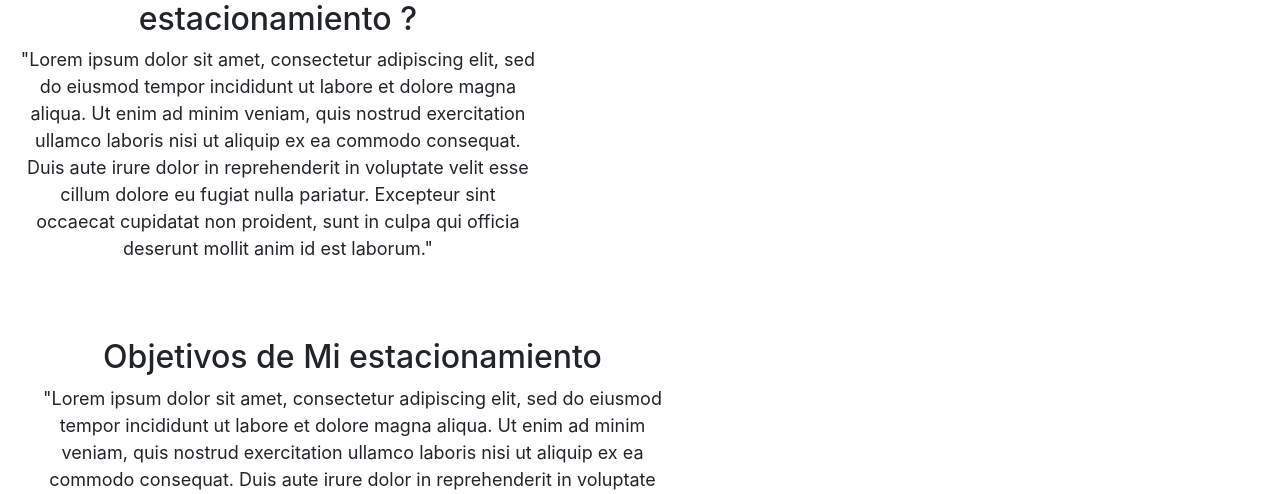
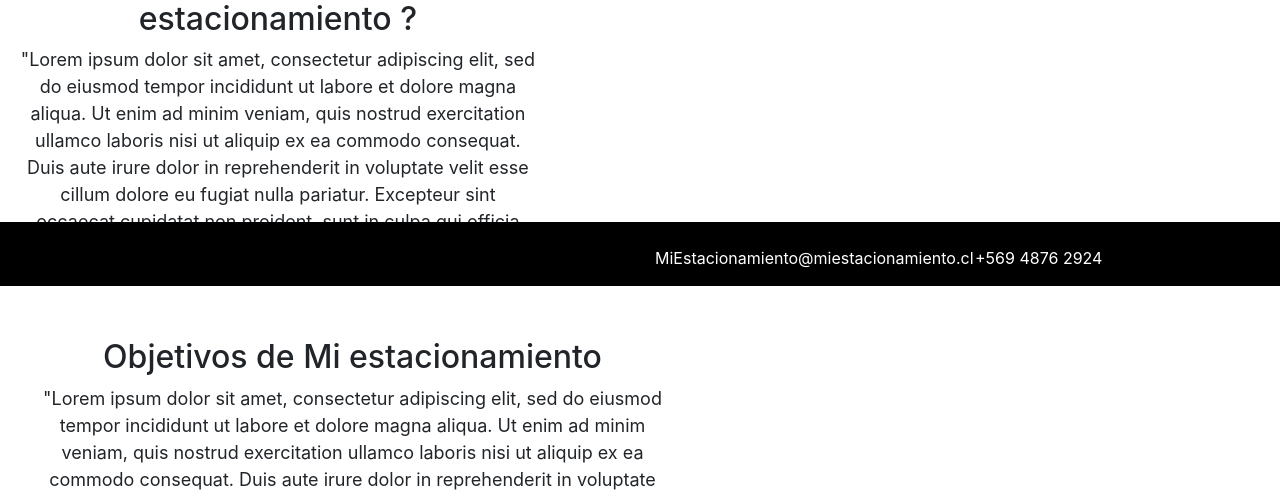
Before and after one commit to niescobarg975/Examen-GAY, a Django app: page / in a window 1280 px wide. Shown: the part 514-1008 px from the top of the page. Run offline with Django 3.2, Linux system fonts and the light colour scheme; some libraries are stand-ins or nearby versions.

Commit message:
Resubido

```diff
--- /dev/null
+++ b/Estacionamiento/templates/footer.html
@@ -0,0 +1,35 @@
+<!DOCTYPE html>
+<html lang="en">
+<head>
+    <meta charset="UTF-8">
+    <meta name="viewport" content="width=device-width, initial-scale=1.0">
+    <meta http-equiv="X-UA-Compatible" content="ie=edge">
+    <title>Document</title>
+</head>
+<body>
+
+    <footer style="background-color: black" class="page-footer fixed-bottom  font-small pt-4">
+        <div  style="color: white;" class="container-fluid text-center text-md-left">
+          <div class="row">
+            <div class="col-md-6 mt-md-0 mt-3">
+            </div>
+            <hr class="clearfix w-100 d-md-none pb-3">
+            <div class="col-md-3 mb-md-0 mb-3">
+              <ul class="list-unstyled">
+                <li>
+                  <p>MiEstacionamiento@miestacionamiento.cl</p>
+                </li>
+              </ul>
+            </div>
+            <div class="col-md-3 mb-md-0 mb-3">
+              <ul class="list-unstyled">
+                <li>
+                  <a >+569 4876 2924</a>
+                </li>
+              </ul>
+            </div>
+          </div>
+        </div>
+      </footer>
+</body>
+</html>
--- a/Estacionamiento/templates/index.html
+++ b/Estacionamiento/templates/index.html
@@ -70,7 +70,6 @@
                             "Lorem ipsum dolor sit amet, consectetur adipiscing elit, sed do eiusmod tempor incididunt ut labore et dolore magna aliqua. Ut enim ad minim veniam, quis nostrud exercitation ullamco laboris nisi ut aliquip ex ea commodo consequat. Duis aute irure dolor in reprehenderit in voluptate velit esse cillum dolore eu fugiat nulla pariatur. Excepteur sint occaecat cupidatat non proident, sunt in culpa qui officia deserunt mollit anim id est laborum."
 
                         </p>
-
                     </div>
                     </div>
 
@@ -81,7 +80,7 @@
 
 
 
-
+                    {% include './footer.html' %}
     <script src="https://code.jquery.com/jquery-3.3.1.slim.min.js" integrity="sha384-q8i/X+965DzO0rT7abK41JStQIAqVgRVzpbzo5smXKp4YfRvH+8abtTE1Pi6jizo" crossorigin="anonymous"></script>
     <script src="https://cdnjs.cloudflare.com/ajax/libs/popper.js/1.14.7/umd/popper.min.js" integrity="sha384-UO2eT0CpHqdSJQ6hJty5KVphtPhzWj9WO1clHTMGa3JDZwrnQq4sF86dIHNDz0W1" crossorigin="anonymous"></script>
     <script src="https://stackpath.bootstrapcdn.com/bootstrap/4.3.1/js/bootstrap.min.js" integrity="sha384-JjSmVgyd0p3pXB1rRibZUAYoIIy6OrQ6VrjIEaFf/nJGzIxFDsf4x0xIM+B07jRM" crossorigin="anonymous"></script>
--- a/Estacionamiento/templates/registro.html
+++ b/Estacionamiento/templates/registro.html
@@ -162,6 +162,7 @@
 
 </div>
 
+        {% include './footer.html' %}
 
         <script src="https://code.jquery.com/jquery-3.3.1.slim.min.js" integrity="sha384-q8i/X+965DzO0rT7abK41JStQIAqVgRVzpbzo5smXKp4YfRvH+8abtTE1Pi6jizo" crossorigin="anonymous"></script>
         <script src="https://cdnjs.cloudflare.com/ajax/libs/popper.js/1.14.7/umd/popper.min.js" integrity="sha384-UO2eT0CpHqdSJQ6hJty5KVphtPhzWj9WO1clHTMGa3JDZwrnQq4sF86dIHNDz0W1" crossorigin="anonymous"></script>
```
